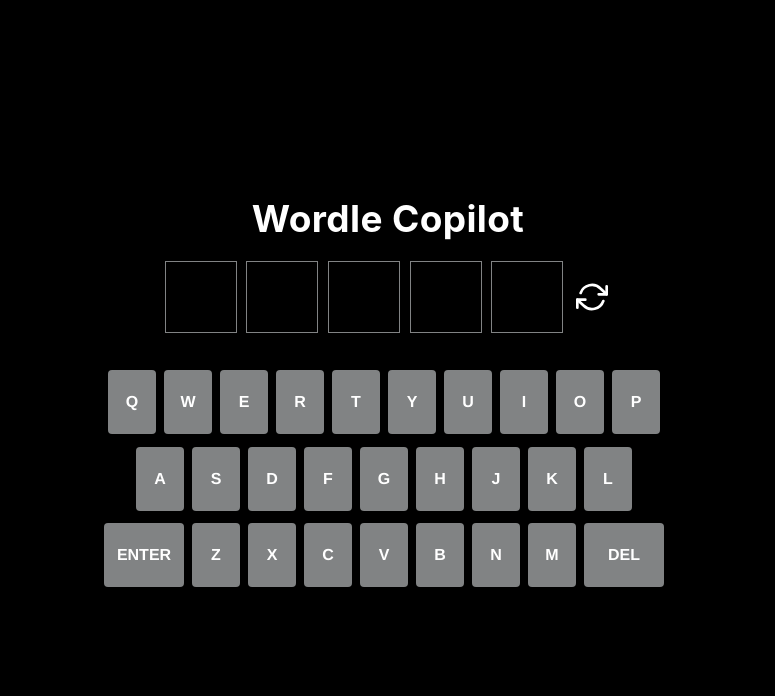
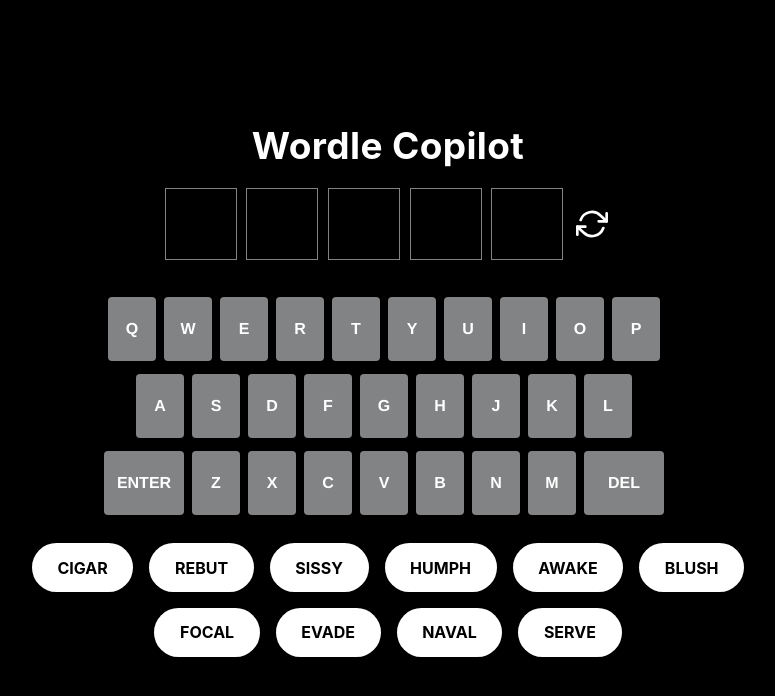
Before and after one commit to Sync271/wordle-copilot, a Next.js app: page / in a window 1280 px wide. Shown: the top 696 px of the page, without its empty margins (252-1027 px from the left). Built offline with nearby package versions, Linux system fonts and the light colour scheme.

Commit message:
add suggestion pills

```diff
--- /dev/null
+++ b/components/Pill.tsx
@@ -0,0 +1,5 @@
+function Pill({ suggestion }: { suggestion: string }) {
+	return <div className="pill">{suggestion}</div>;
+}
+
+export default Pill;
--- /dev/null
+++ b/components/PillContainer.tsx
@@ -0,0 +1,15 @@
+import Pill from "./Pill";
+
+export default function PillContainer({
+	suggestions,
+}: {
+	suggestions: string[];
+}) {
+	return (
+		<div className="pill-container">
+			{suggestions.map((suggestion) => {
+				return <Pill suggestion={suggestion} />;
+			})}
+		</div>
+	);
+}
--- /dev/null
+++ b/logic.ts
@@ -0,0 +1,35 @@
+import { wordleAnswers } from "./utils";
+
+export default function getListOfWords(
+	letters: string[],
+	letterColors: string[],
+	alphaDict: object
+) {
+	let words = [...wordleAnswers];
+	for (let i = 0; i < 5; i++) {
+		if (letterColors[i] === "#538d4e") {
+			words = words.filter((a) => letters[i].toLowerCase() === a.split("")[i]);
+		} else if (letterColors[i] === "#b59f3b") {
+			words = words.filter(
+				(a) =>
+					a.split("").includes(letters[i].toLowerCase()) &&
+					a.split("")[i] != letters[i].toLowerCase()
+			);
+		}
+	}
+	let notUsedLetters = Object.keys(alphaDict).filter(
+		// @ts-ignore
+		(key) => alphaDict[key] === "#3a3a3c"
+	);
+
+	if (notUsedLetters.length) {
+		words.forEach((a) => {
+			notUsedLetters.forEach((b) => {
+				if (a.split("").includes(b.toLowerCase())) {
+					words = words.filter((c) => a != c);
+				}
+			});
+		});
+	}
+	return words.slice(0, 10);
+}
--- a/pages/index.tsx
+++ b/pages/index.tsx
@@ -1,15 +1,21 @@
 import type { NextPage } from "next";
 import Head from "next/head";
-import { useState } from "react";
+import { useEffect, useState } from "react";
 import Keyboard from "../components/Keyboard";
 import Tiles from "../components/Tiles";
 import { alphabetDict } from "../utils";
+import getListOfWords from "../logic";
+import PillContainer from "../components/PillContainer";
 
 const Home: NextPage = () => {
 	const [letters, setLetters] = useState([]);
 	const [letterColors, setLetterColors] = useState([]);
 	const [wordChecked, setWordChecked] = useState(false);
 	const [alphabet, setAlphabet] = useState(alphabetDict);
+	const [suggestions, setSuggestions] = useState<string[]>([]);
+	useEffect(() => {
+		setSuggestions(getListOfWords(letters, letterColors, alphabet));
+	}, [letters, letterColors, alphabet]);
 	return (
 		<>
 			<Head>
@@ -38,6 +44,7 @@ const Home: NextPage = () => {
 						setLetterColors={setLetterColors}
 					/>
 				</div>
+				<PillContainer suggestions={suggestions} />
 			</div>
 		</>
 	);
--- a/styles/globals.css
+++ b/styles/globals.css
@@ -113,3 +113,25 @@ a {
 	background-color: #818384;
 	user-select: none;
 }
+
+.pill {
+	background-color: white;
+	color: black;
+	border-radius: 50px;
+	padding: 0.9rem 1.6rem;
+	font-size: 1rem;
+	font-weight: bold;
+	text-transform: uppercase;
+	text-align: center;
+	cursor: pointer;
+}
+
+.pill-container {
+	display: flex;
+	justify-content: center;
+	flex-shrink: 0;
+	flex-flow: row wrap;
+	gap: 1rem;
+	margin: 1em;
+	width: 50em;
+}
```
